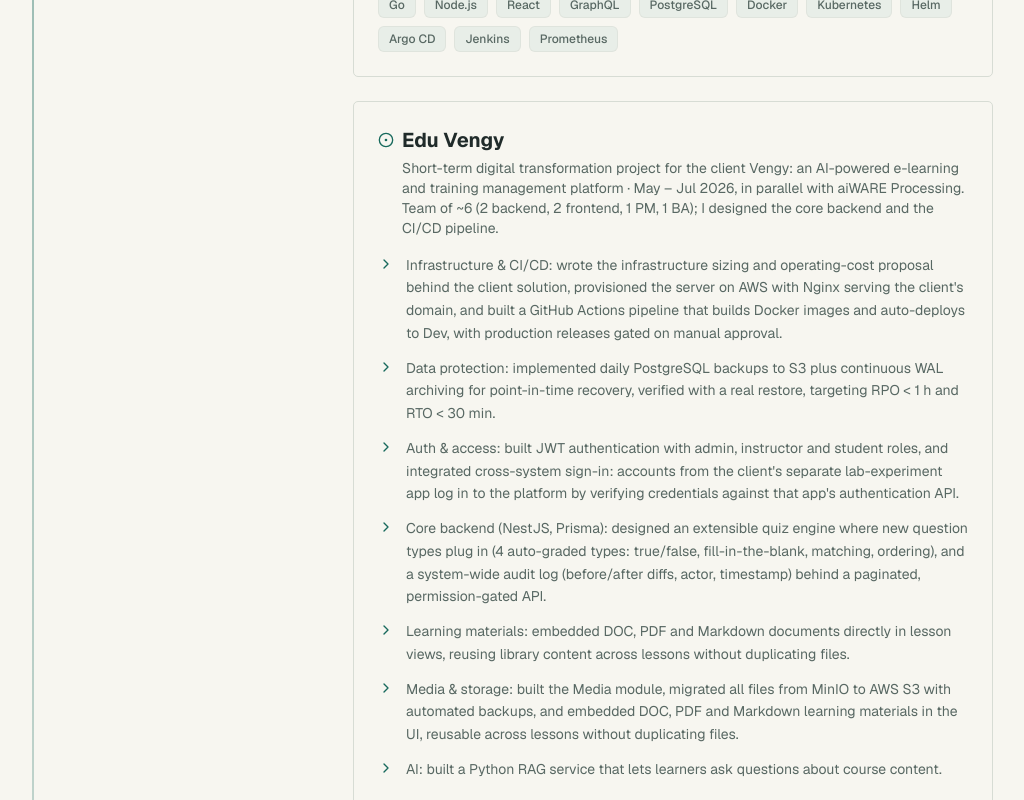
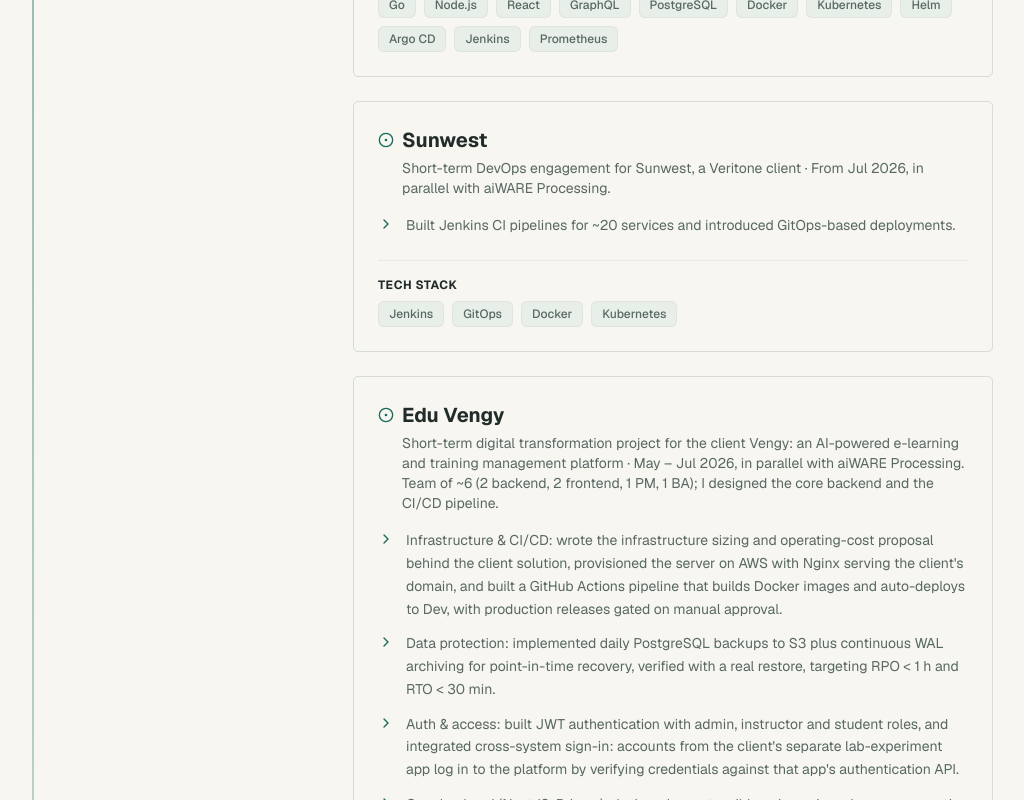
Before and after one commit to TruongHoang2004/portfolio, a Next.js app: page / in a window 1280 px wide. Shown: the part 4960-5760 px from the top of the page, without its empty margins (135-1159 px from the left). Built offline with nearby package versions, Linux system fonts and the light colour scheme.

Commit message:
content: add Sunwest CI/CD + GitOps project under SETA

```diff
--- a/data/experience.ts
+++ b/data/experience.ts
@@ -65,6 +65,16 @@ export const getExperiencesData = (locale: string): Experience[] => {
             isVi ? "Độ tin cậy: cải thiện chẩn đoán job phân tán bằng cách ghi đúng lý do lỗi của engine vào task, và điều tra độ trễ nhiều giờ khi đồng bộ trạng thái job giữa edge cluster và API trung tâm." : "Reliability: improved distributed job diagnostics by recording real engine failure reasons on tasks, and investigated multi-hour job-status sync delays between edge clusters and the central API."
           ],
           technologies: "Go · Node.js · React · GraphQL · PostgreSQL · Docker · Kubernetes · Helm · Argo CD · Jenkins · Prometheus"
+        },
+        {
+          name: "Sunwest",
+          description: isVi
+            ? "Dự án DevOps ngắn hạn cho Sunwest, khách hàng của Veritone · Từ tháng 7 2026, song song với aiWARE Processing (lý do tôi rời Edu Vengy)."
+            : "Short-term DevOps engagement for Sunwest, a Veritone client · From Jul 2026, in parallel with aiWARE Processing.",
+          achievements: [
+            isVi ? "Xây dựng pipeline CI bằng Jenkins cho khoảng 20 service và áp dụng GitOps cho quy trình triển khai." : "Built Jenkins CI pipelines for ~20 services and introduced GitOps-based deployments."
+          ],
+          technologies: "Jenkins · GitOps · Docker · Kubernetes"
         },
         {
           name: "Edu Vengy",
```
